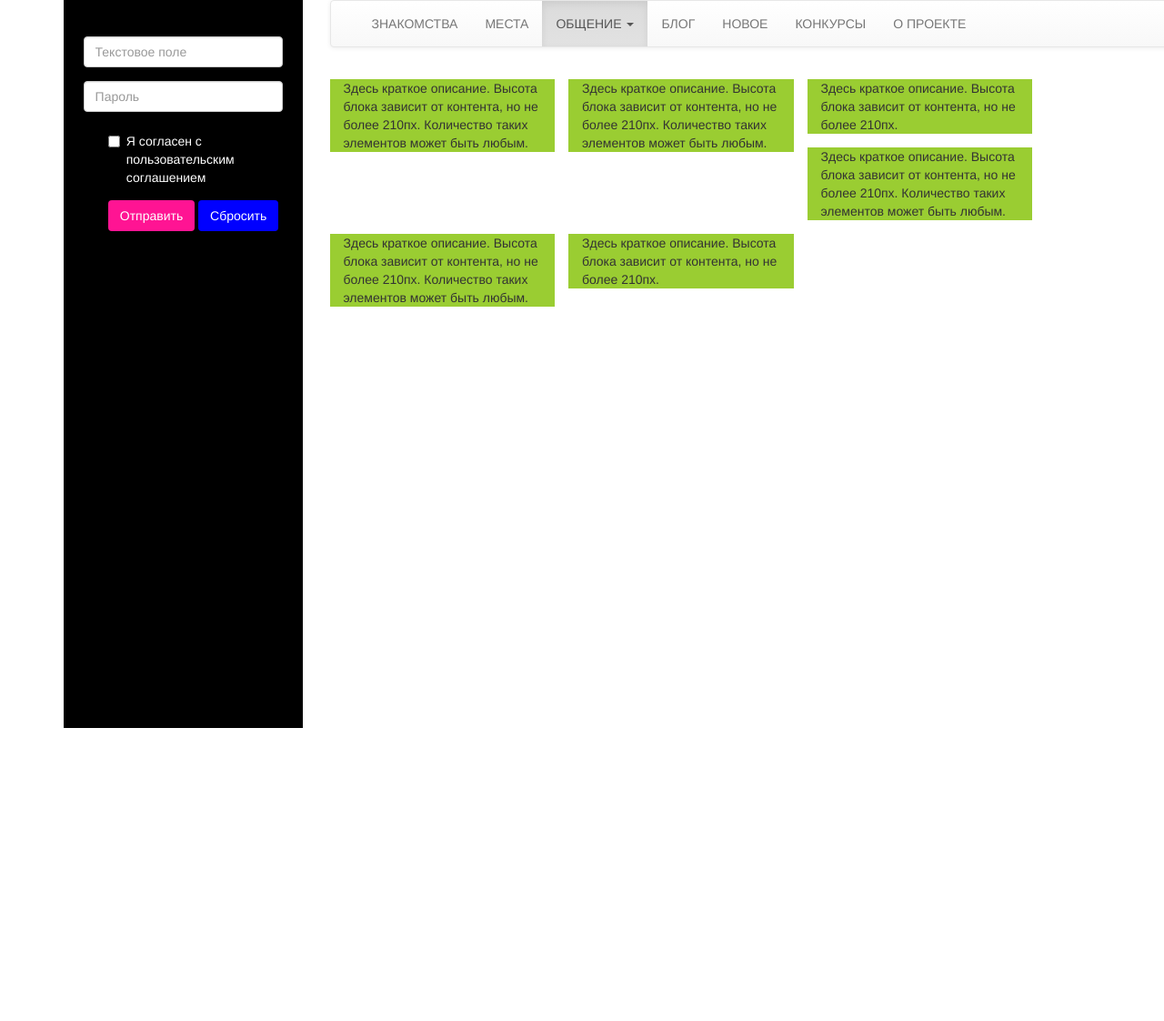
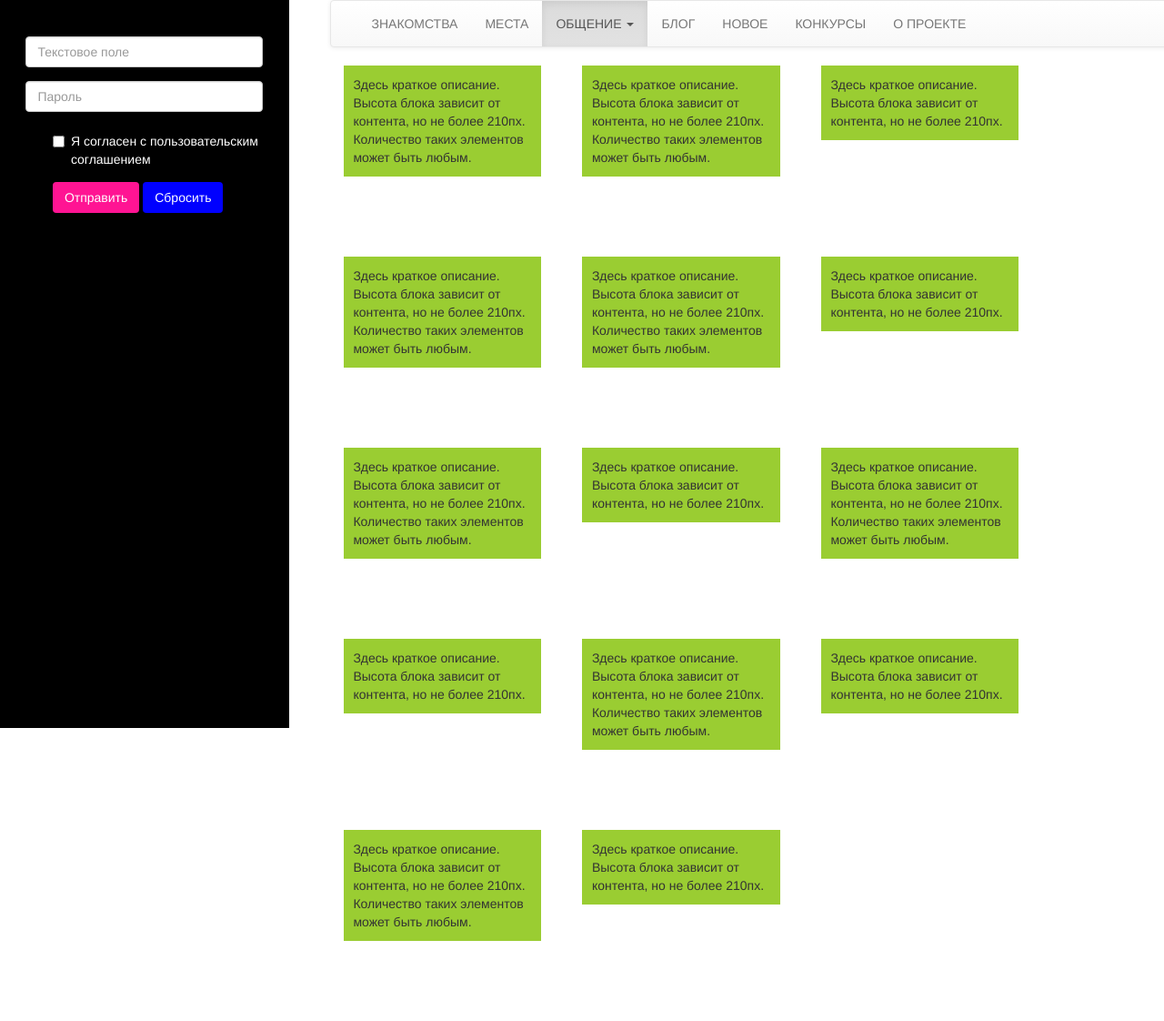
Before and after one commit to Aleks339/ttsoft, a website: page index.html in a window 1280 px wide. Shown: the top 1122 px of the page at 91% size. Before the commit the page ends 800 px from the top, so only its background shows below. Drawn offline with Linux system fonts and the light colour scheme.

Commit message:
sidebar became fixed, text blocks are ready

```diff
--- a/index.html
+++ b/index.html
@@ -1,6 +1,8 @@
 <!DOCTYPE html>
 <html>
     <head>
+        <meta charset="utf-8">
+
         <script src = "js/jquery.js"></script>
 
         <link rel = "stylesheet" type="text/css" href = "css/bootstrap.css">
@@ -79,24 +81,88 @@
                         </nav>
 
                         <div class = "row">
-                            <div class = "col-xs-6 col-sm-3 text_block">
-                                Здесь краткое описание. Высота блока зависит от контента, но не более 210пх. Количество таких элементов может быть любым.
-                            </div>
-                            <div class = "col-xs-6 col-sm-3 text_block">
-                                Здесь краткое описание. Высота блока зависит от контента, но не более 210пх. Количество таких элементов может быть любым.
-                            </div>
-                            <div class = "col-xs-6 col-sm-3 text_block">
-                                Здесь краткое описание. Высота блока зависит от контента, но не более 210пх.
-                            </div>
-                            <div class = "col-xs-6 col-sm-3 text_block">
-                                Здесь краткое описание. Высота блока зависит от контента, но не более 210пх. Количество таких элементов может быть любым.
+                            <div class = "col-xs-6 col-sm-3">
+                                 <p class = "text_block">
+                                    Здесь краткое описание. Высота блока зависит от контента, но не более 210пх. Количество таких элементов может быть любым.
+                                </p>
                             </div>
 
-                            <div class = "col-xs-6 col-sm-3 text_block">
-                                Здесь краткое описание. Высота блока зависит от контента, но не более 210пх. Количество таких элементов может быть любым.
+                            <div class = "col-xs-6 col-sm-3">
+                                 <p class = "text_block">
+                                    Здесь краткое описание. Высота блока зависит от контента, но не более 210пх. Количество таких элементов может быть любым.
+                                </p>
                             </div>
-                            <div class = "col-xs-6 col-sm-3 text_block">
-                                Здесь краткое описание. Высота блока зависит от контента, но не более 210пх.
+
+                            <div class = "col-xs-6 col-sm-3">
+                                 <p class = "text_block">
+                                    Здесь краткое описание. Высота блока зависит от контента, но не более 210пх.
+                                </p>
+                            </div>
+
+                            <div class = "col-xs-6 col-sm-3">
+                                 <p class = "text_block">
+                                    Здесь краткое описание. Высота блока зависит от контента, но не более 210пх. Количество таких элементов может быть любым.
+                                </p>
+                            </div>
+
+                            <div class = "col-xs-6 col-sm-3">
+                                 <p class = "text_block">
+                                    Здесь краткое описание. Высота блока зависит от контента, но не более 210пх. Количество таких элементов может быть любым.
+                                </p>
+                            </div>
+
+                            <div class = "col-xs-6 col-sm-3">
+                                 <p class = "text_block">
+                                    Здесь краткое описание. Высота блока зависит от контента, но не более 210пх.
+                                </p>
+                            </div>
+
+                            <div class = "col-xs-6 col-sm-3">
+                                 <p class = "text_block">
+                                    Здесь краткое описание. Высота блока зависит от контента, но не более 210пх. Количество таких элементов может быть любым.
+                                </p>
+                            </div>
+
+                            <div class = "col-xs-6 col-sm-3">
+                                 <p class = "text_block">
+                                    Здесь краткое описание. Высота блока зависит от контента, но не более 210пх.
+                                </p>
+                            </div>
+
+                            <div class = "col-xs-6 col-sm-3">
+                                 <p class = "text_block">
+                                    Здесь краткое описание. Высота блока зависит от контента, но не более 210пх. Количество таких элементов может быть любым.
+                                </p>
+                            </div>
+
+                            <div class = "col-xs-6 col-sm-3">
+                                 <p class = "text_block">
+                                    Здесь краткое описание. Высота блока зависит от контента, но не более 210пх.
+                                </p>
+                            </div>
+
+                            <div class = "col-xs-6 col-sm-3">
+                                 <p class = "text_block">
+                                    Здесь краткое описание. Высота блока зависит от контента, но не более 210пх. Количество таких элементов может быть любым.
+                                </p>
+                            </div>
+
+                            <div class = "col-xs-6 col-sm-3">
+                                 <p class = "text_block">
+                                    Здесь краткое описание. Высота блока зависит от контента, но не более 210пх.
+                                </p>
+                            </div>
+
+                            <div class = "col-xs-6 col-sm-3">
+                                 <p class = "text_block">
+                                    Здесь краткое описание. Высота блока зависит от контента, но не более 210пх. Количество таких элементов может быть любым.
+                                </p>
+                            </div>
+
+                            <div class = "col-xs-6 col-sm-3">
+                                 <p class = "text_block">
+                                    Здесь краткое описание. Высота блока зависит от контента, но не более 210пх.
+                                </p>
                             </div>
                         </div>
                     </div>
--- a/less/styles.less
+++ b/less/styles.less
@@ -26,7 +26,9 @@ html, body{
     }
     .sidebar {
         height:100%;
-        width: 100%;
+        position: fixed;
+        top: 0;
+        left: 0;
         background: @sideBarBgColor;
         @media screen and  (max-width: 960px) {
             display: none;
@@ -53,19 +55,23 @@ html, body{
         }
     }
     .main {
+        align-content: center;
         @media screen and  (max-width: 960px) {
                 width: 96%;
          }
         @media screen and  (min-width: 960px) {
                 width: 960px;
          }
-        .text_block {
-            margin-top: 15px;
+        .col-sm-3 {
             margin-left:15px;
-            height:100%;
-            max-height: 210px;
-            overflow: hidden;
-            background-color: @colorOfTextBlocks;
+            height: 210px;
+            min-height: 100%;
+            .text_block {
+                float:left;
+                padding:5%;
+                text-align:left;
+                background-color: @colorOfTextBlocks;
+            }
         }
     }
 }
```
Also changed, not shown: css/styles.css.
